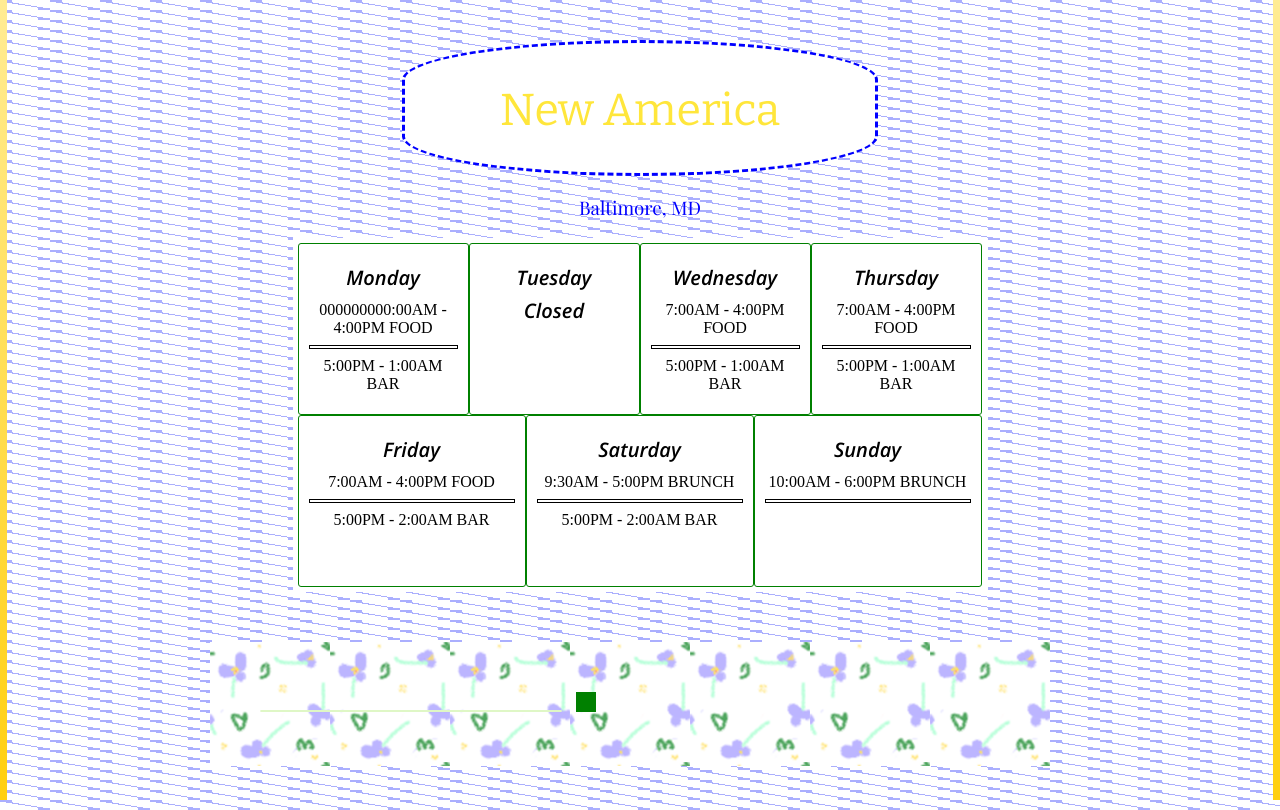
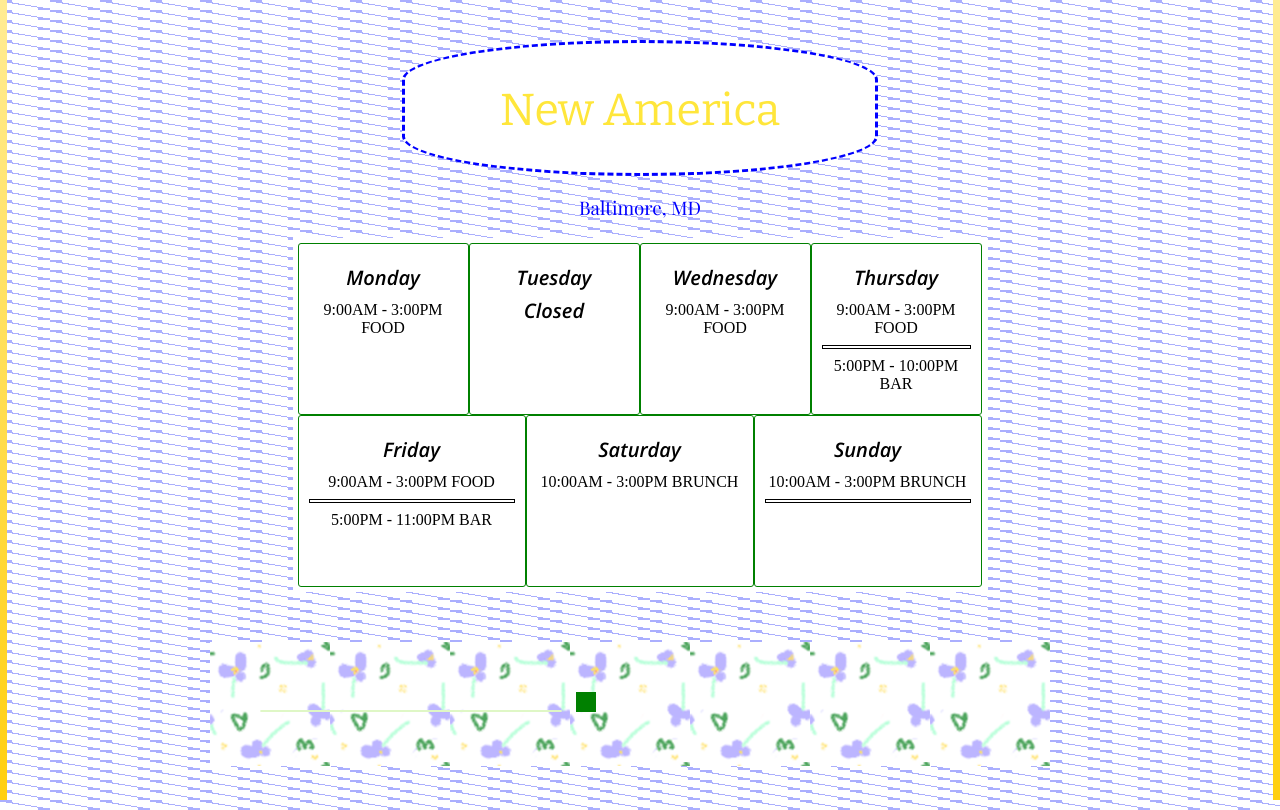
Before and after one commit to NewAMDiner/newamdiner, a plain HTML site: page index.html in a window 1280 px wide. Shown: the top 810 px of the page. Drawn offline with nearby package versions, Linux system fonts and the light colour scheme; a script that the page names is missing.

Commit message:
Update index.html

```diff
--- a/index.html
+++ b/index.html
@@ -26,9 +26,7 @@
 			</div>
 				<div class="day" id="monday">
 					<h1> Monday </h1>
-					000000000:00AM - 4:00PM FOOD
-					<hr>
-					5:00PM - 1:00AM BAR
+					9:00AM - 3:00PM FOOD
 				</div>
 				<div class="day" id="tuesday">
 					<h1> Tuesday </h1>
@@ -36,31 +34,28 @@
 				</div>
 				<div class="day" id="wednesday">
 					<h1> Wednesday </h1>
-					7:00AM - 4:00PM FOOD
-					<hr>
-					5:00PM - 1:00AM BAR
+					9:00AM - 3:00PM FOOD
 				</div>
 				<div class="day" id="thursday">
 					<h1> Thursday </h1>
-					7:00AM - 4:00PM FOOD
+					9:00AM - 3:00PM FOOD
 					<hr>
-					5:00PM - 1:00AM BAR
+					5:00PM - 10:00PM BAR
 				</div>
 				<div class="day" id="friday">
 					<h1> Friday </h1>
-					7:00AM - 4:00PM FOOD
+					9:00AM - 3:00PM FOOD
 					<hr>
-					5:00PM - 2:00AM BAR
+					5:00PM - 11:00PM BAR
 				</div>
 				<div class="day" id="saturday">
 					<h1> Saturday </h1>
-					9:30AM - 5:00PM BRUNCH
-					<hr>
-					5:00PM - 2:00AM BAR
+					10:00AM - 3:00PM BRUNCH
+
 				</div>
 				<div class="day" id="sunday">
 					<h1> Sunday </h1>
-					10:00AM - 6:00PM BRUNCH
+					10:00AM - 3:00PM BRUNCH
 					<hr>
 
 				</div>
```
